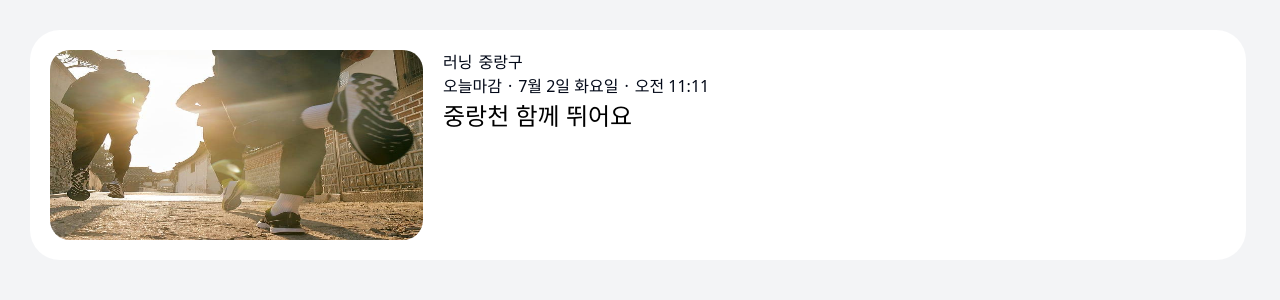
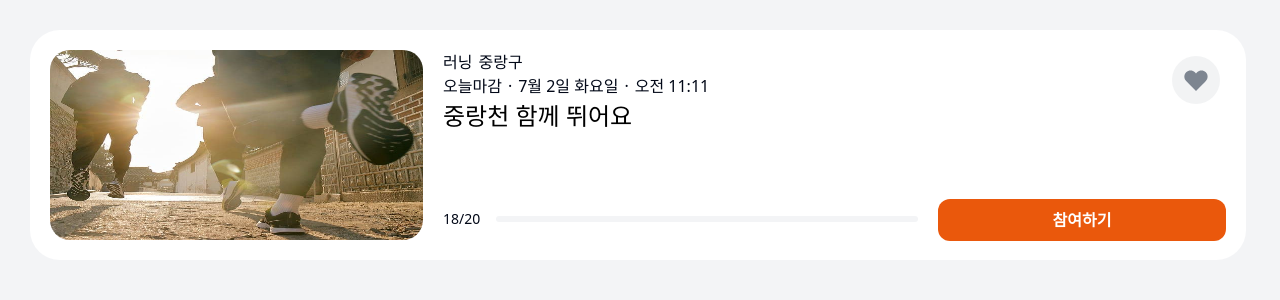
Before and after one commit to codeit-team2/FE, a Next.js app: page / in a window 1280 px wide. Shown: the top 300 px of the page. Built offline with nearby package versions, Linux system fonts and the light colour scheme.

Commit message:
feat : 찜 아이콘 추가

```diff
--- a/src/components/Card/index.tsx
+++ b/src/components/Card/index.tsx
@@ -1,22 +1,46 @@
 import Image from 'next/image';
-import React from 'react';
+import React, { useState } from 'react';
+import { Button } from '../ui/button';
 
 export default function Card() {
+  const [isBookmarked, setIsBookmarked] = useState(false);
+
+  const handleClick = () => {
+    setIsBookmarked((prevIsBookmarked) => !prevIsBookmarked);
+  };
+
   return (
     <>
-      <div className="flex h-230 w-[1216px] gap-20 rounded-30 bg-white p-20">
+      <div className="relative flex h-230 w-[1216px] gap-20 rounded-30 bg-white p-20">
         <div className="relative h-190 w-373">
           <Image src={'/images/러닝이미지.jpg'} alt="러닝이미지" fill className="rounded-20" />
         </div>
-        <div className='text-text-gray'>
-          <div className="flex gap-6">
-            <p className='text-text-blue'>러닝</p>
-            <p>중랑구</p>
+        <div className="relative text-text-gray">
+          <div>
+            <div className="flex gap-6">
+              <p className="text-text-blue">러닝</p>
+              <p>중랑구</p>
+            </div>
+            <div className="flex gap-6">
+              <p className="text-text-red">오늘마감</p>·<p>7월 2일 화요일</p>·<p>오전 11:11</p>
+            </div>
+            <div className="text-24 font-medium text-black">중랑천 함께 뛰어요</div>
           </div>
-          <div className="flex gap-6">
-            <p className='text-text-red'>오늘마감</p>·<p>7월 2일 화요일</p>·<p>오전 11:11</p>
+          <div className="absolute bottom-11 flex items-center justify-center gap-16">
+            <div className="text-14">18/20</div>
+            <div className="h-6 w-422 rounded-full bg-gray-100"></div>
           </div>
-          <div className='text-black text-24 font-medium'>중랑천 함께 뛰어요</div>
+        </div>
+        <Button className="absolute bottom-19 right-20 h-42 w-288">참여하기</Button>
+        <div className='absolute top-26 right-26'>
+          <button type="button" className="relative h-48 w-48" onClick={handleClick}>
+            <Image
+              src={isBookmarked ? '/icons/heart-pink.svg' : '/icons/heart-gray.svg'}
+              alt="찜 버튼"
+              fill
+              className="absolute"
+            />
+          </button>
         </div>
       </div>
     </>
```
Also changed, not shown: public/icons/heart-gray.svg (added), public/icons/heart-pink.svg (added).
